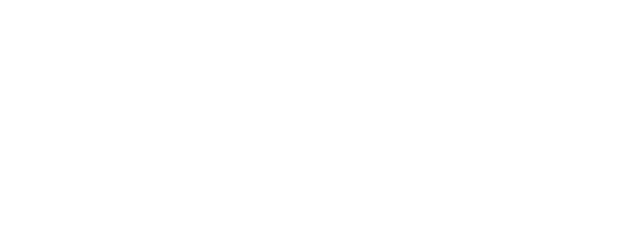
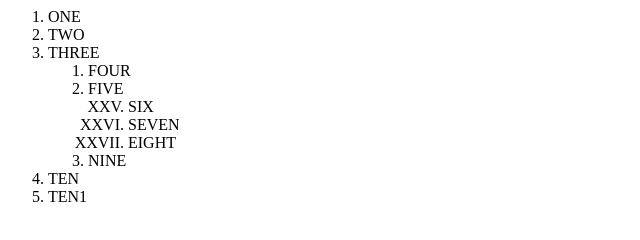
Before and after one commit to yasar2385/js-9qbhhc, a website: page index.html in a window 1280 px wide. Shown: the whole page, without its empty margins (0-640 px from the left). Drawn offline with Linux system fonts and the light colour scheme.

Commit message:
1 file modified

```diff
--- a/index.html
+++ b/index.html
@@ -1 +1,25 @@
 <div id="app"></div>
+
+<ol>
+  <li>ONE</li>
+  <li>TWO</li>
+
+  <li>
+    THREE
+    <ol>
+      <li>FOUR</li>
+      <li>
+        FIVE
+        <ol start="25"  type="I">
+          <li>SIX</li>
+          <li>SEVEN</li>
+          <li>EIGHT</li>
+        </ol>
+      </li>
+      <li>NINE</li>
+    </ol>
+  </li>
+  <li>TEN</li>
+  <li>TEN1</li>
+
+</ol>
```
